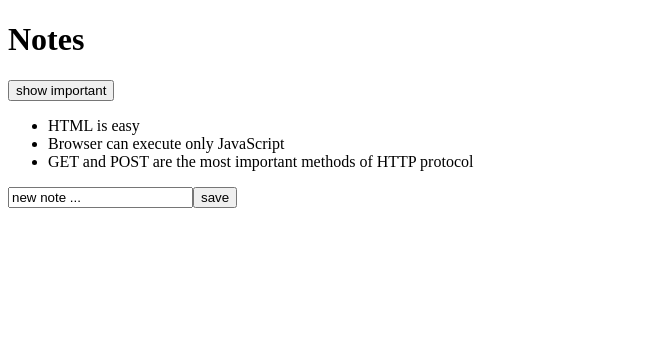
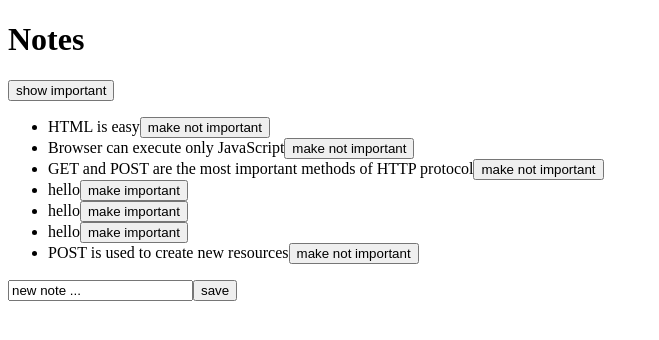
Before and after one commit to grizz-bot92/notes_app, a React (Vite) app: page / in a window 1280 px wide. Shown: the top 340 px of the page, without its empty margins (0-659 px from the left). Built offline with nearby package versions, Linux system fonts and the light colour scheme; data requests are answered from the project's data file.

Commit message:
created notes.js to seperate backedn communcation

```diff
--- a/db.json
+++ b/db.json
@@ -1,20 +1,38 @@
 {
   "notes": [
     {
-            "id" : "1",
-            "content" : "HTML is easy",
+      "id": "1",
+      "content": "HTML is easy",
       "important": true
     },
-
     {
-            "id" : "2",
-            "content" : "Browser can execute only JavaScript",
+      "id": "2",
+      "content": "Browser can execute only JavaScript",
+      "important": true
+    },
+    {
+      "id": "3",
+      "content": "GET and POST are the most important methods of HTTP protocol",
+      "important": true
+    },
+    {
+      "id": "bf8d",
+      "content": "hello",
       "important": false
     },
-
     {
-            "id" : "3",
-            "content" : "GET and POST are the most important methods of HTTP protocol",
+      "id": "8b74",
+      "content": "hello",
+      "important": false
+    },
+    {
+      "id": "b1ae",
+      "content": "hello",
+      "important": false
+    },
+    {
+      "id": "b41c",
+      "content": "POST is used to create new resources",
       "important": true
     }
   ]
--- a/src/App.jsx
+++ b/src/App.jsx
@@ -1,6 +1,7 @@
 import { useEffect, useState } from "react"
 import Note from './components/Note'
-import axios from 'axios'
+import noteService from './services/notes'
+
 
 const App  = () => {
   const [notes, setNotes] = useState([])
@@ -8,39 +9,57 @@
   const [showAll, setShowAll] = useState(true)
 
   useEffect(() => {
-    console.log('effect')
-    axios
-      .get('http://localhost:3001/notes')
-      .then(response => {
-        console.log('promise fulfilled')
-        setNotes(response.data)
+    noteService
+      .getAll()
+      .then(initialNotes => {
+        setNotes(initialNotes)
     })
   }, [])
-
-  console.log('render', notes.length, 'notes')
 
 
   const notesToShow = showAll
     ? notes
     : notes.filter(note => note.important)
 
+
+  const toggleImportanceOf = (id) => {
+    const note = notes.find(n => n.id === id)
+    const changedNote = { ...note, important: !note.important }
+
+    noteService
+      .update(id, changedNote)
+      .then(returnedNote => {
+        setNotes(notes.map(note => note.id == id ? returnedNote : note))
+      })
+      .catch(error => {
+        alert(
+          `the note '${note.content}' was already deleted from the server`
+        )
+        setNotes(notes.filter(n => n.id !== id))
+      })
+  }
+
+
   const addNote = (event) =>{
     event.preventDefault()
     const noteObject = {
       content: newNote,
       important: Math.random() < 0.5,
-      id: String(notes.length + 1),
     }
 
-    setNotes(notes.concat(noteObject))
-    setNewNote('')
+
+    noteService
+      .create(noteObject)
+      .then(returnedNote => {
+        setNotes(notes.concat(returnedNote))
+        setNewNote('')
+      })
   }
 
+
   const handleNoteChange = (event) =>{
-    console.log(event.target.value)
     setNewNote(event.target.value)
   }
-
 
 
   return(
@@ -52,9 +71,13 @@
         </button>
       </div>
       <ul>
-        {notesToShow.map(note => (
-          <Note key={note.id} note={note}/>
-        ))}
+        {notesToShow.map(note =>
+          <Note
+            key={note.id}
+            note={note}
+            toggleImportance={() => toggleImportanceOf(note.id)}
+          />
+        )}
       </ul>
       <form onSubmit={addNote}>
         <input value={newNote}
--- a/src/components/Note.jsx
+++ b/src/components/Note.jsx
@@ -1,6 +1,12 @@
-const Note = ({ note }) => {
+const Note = ({ note, toggleImportance }) => {
+    const label = note.important
+        ? 'make not important' : 'make important'
+
     return(
-        <li>{note.content}</li>
+        <li>
+            {note.content}
+            <button onClick={toggleImportance}>{label}</button>
+        </li>
     )
 }
 
--- /dev/null
+++ b/src/services/notes.js
@@ -0,0 +1,19 @@
+import axios from 'axios'
+const baseUrl = 'http://localhost:3001/notes'
+
+const getAll = () => {
+    const request = axios.get(baseUrl)
+    return request.then(response => response.data)
+}
+
+const create = newObject => {
+    const request = axios.post(baseUrl, newObject)
+    return request.then(response => response.data)
+}
+
+const update = (id, newObject) => {
+    const request = axios.put(`${baseUrl}/${id}`, newObject)
+    return request.then(response => response.data)
+}
+
+export default { getAll, create, update }
```
Lines whose indentation alone changed are shown as unchanged.
